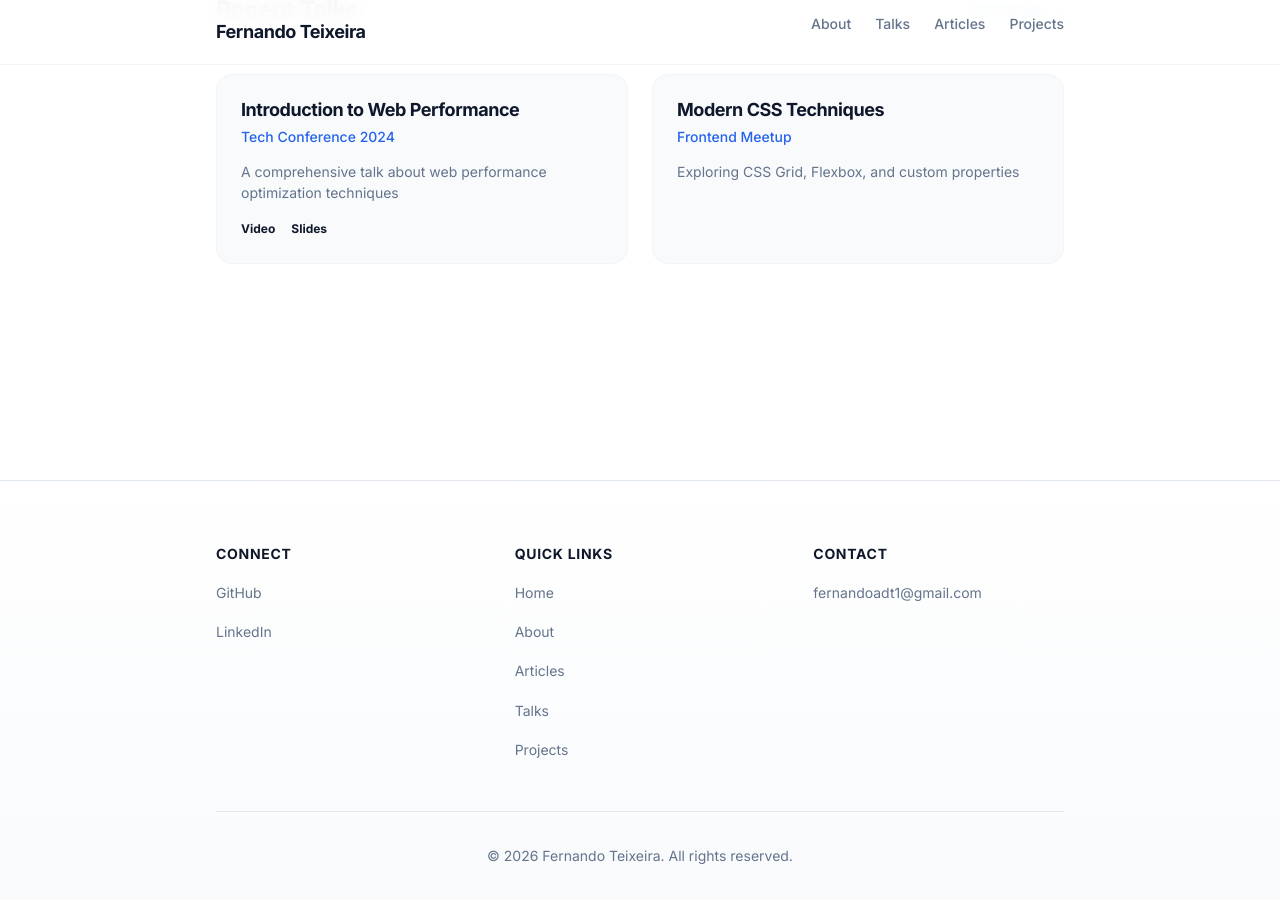
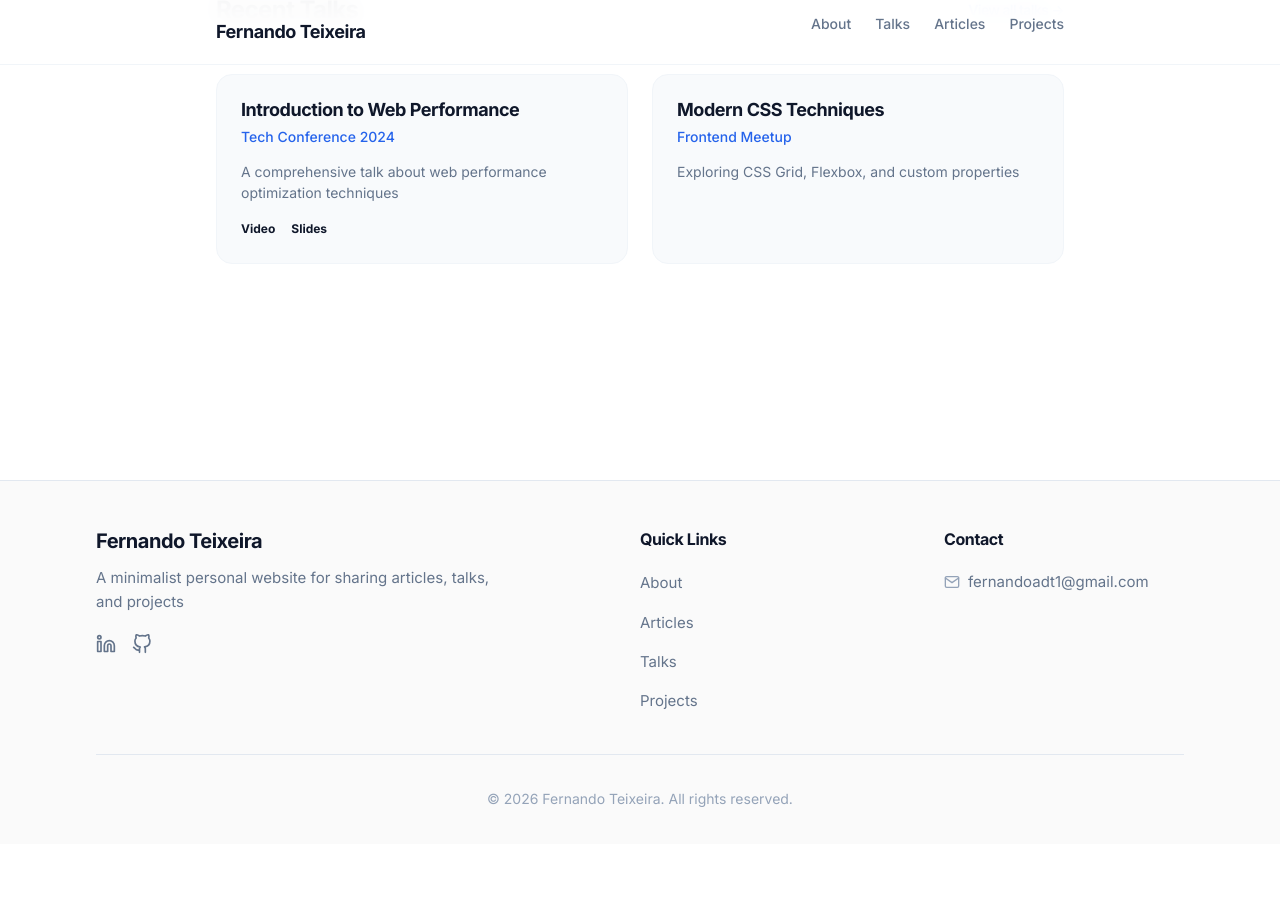
Before and after one commit to teixeira-fernando/teixeira-fernando.github.io, a Jekyll site: the page built from index.md, in a window 1280 px wide and 900 px high, scrolled down 728 px. Built offline with Jekyll 4.4.1, drawn with Linux system fonts in a browser that asks for light colours; after the commit the page ends 1572 px from its top, so only the background shows below that.

Commit message:
Redesign footer to match reference image with horizontal layout
Co-authored-by: teixeira-fernando <32043860+teixeira-fernando@users.noreply.github.com>

```diff
--- a/_includes/footer.html
+++ b/_includes/footer.html
@@ -1,27 +1,33 @@
 <footer class="site-footer">
   <div class="footer-container">
-    <div class="footer-grid">
-      <!-- Social Media Column -->
-      <div class="footer-column">
-        <h3 class="footer-heading">Connect</h3>
-        <ul class="footer-links">
+    <div class="footer-content-wrapper">
+      <!-- About/Bio Section -->
+      <div class="footer-about">
+        <h3 class="footer-name">{{ site.author.name }}</h3>
+        <p class="footer-bio">{{ site.description }}</p>
+        <div class="footer-social">
+          {% if site.author.linkedin %}
+          <a href="https://linkedin.com/in/{{ site.author.linkedin }}" target="_blank" rel="noopener noreferrer" aria-label="LinkedIn">
+            <svg xmlns="http://www.w3.org/2000/svg" width="20" height="20" viewBox="0 0 24 24" fill="none" stroke="currentColor" stroke-width="2" stroke-linecap="round" stroke-linejoin="round"><path d="M16 8a6 6 0 0 1 6 6v7h-4v-7a2 2 0 0 0-2-2 2 2 0 0 0-2 2v7h-4v-7a6 6 0 0 1 6-6z"></path><rect x="2" y="9" width="4" height="12"></rect><circle cx="4" cy="4" r="2"></circle></svg>
+          </a>
+          {% endif %}
           {% if site.author.github %}
-          <li><a href="https://github.com/{{ site.author.github }}" target="_blank" rel="noopener noreferrer">GitHub</a></li>
-          {% endif %}
-          {% if site.author.linkedin %}
-          <li><a href="https://linkedin.com/in/{{ site.author.linkedin }}" target="_blank" rel="noopener noreferrer">LinkedIn</a></li>
+          <a href="https://github.com/{{ site.author.github }}" target="_blank" rel="noopener noreferrer" aria-label="GitHub">
+            <svg xmlns="http://www.w3.org/2000/svg" width="20" height="20" viewBox="0 0 24 24" fill="none" stroke="currentColor" stroke-width="2" stroke-linecap="round" stroke-linejoin="round"><path d="M9 19c-5 1.5-5-2.5-7-3m14 6v-3.87a3.37 3.37 0 0 0-.94-2.61c3.14-.35 6.44-1.54 6.44-7A5.44 5.44 0 0 0 20 4.77 5.07 5.07 0 0 0 19.91 1S18.73.65 16 2.48a13.38 13.38 0 0 0-7 0C6.27.65 5.09 1 5.09 1A5.07 5.07 0 0 0 5 4.77a5.44 5.44 0 0 0-1.5 3.78c0 5.42 3.3 6.61 6.44 7A3.37 3.37 0 0 0 9 18.13V22"></path></svg>
+          </a>
           {% endif %}
           {% if site.author.twitter %}
-          <li><a href="https://twitter.com/{{ site.author.twitter }}" target="_blank" rel="noopener noreferrer">Twitter</a></li>
+          <a href="https://twitter.com/{{ site.author.twitter }}" target="_blank" rel="noopener noreferrer" aria-label="Twitter">
+            <svg xmlns="http://www.w3.org/2000/svg" width="20" height="20" viewBox="0 0 24 24" fill="none" stroke="currentColor" stroke-width="2" stroke-linecap="round" stroke-linejoin="round"><path d="M23 3a10.9 10.9 0 0 1-3.14 1.53 4.48 4.48 0 0 0-7.86 3v1A10.66 10.66 0 0 1 3 4s-4 9 5 13a11.64 11.64 0 0 1-7 2c9 5 20 0 20-11.5a4.5 4.5 0 0 0-.08-.83A7.72 7.72 0 0 0 23 3z"></path></svg>
+          </a>
           {% endif %}
-        </ul>
+        </div>
       </div>
 
-      <!-- Quick Links Column -->
-      <div class="footer-column">
-        <h3 class="footer-heading">Quick Links</h3>
-        <ul class="footer-links">
-          <li><a href="/">Home</a></li>
+      <!-- Quick Links Section -->
+      <div class="footer-links-section">
+        <h4 class="footer-section-title">Quick Links</h4>
+        <ul class="footer-nav">
           <li><a href="/about">About</a></li>
           <li><a href="/articles">Articles</a></li>
           <li><a href="/talks">Talks</a></li>
@@ -29,12 +35,15 @@
         </ul>
       </div>
 
-      <!-- Contact Column -->
-      <div class="footer-column">
-        <h3 class="footer-heading">Contact</h3>
-        <ul class="footer-links">
+      <!-- Contact Section -->
+      <div class="footer-contact-section">
+        <h4 class="footer-section-title">Contact</h4>
+        <ul class="footer-contact">
           {% if site.author.email %}
-          <li><a href="mailto:{{ site.author.email }}">{{ site.author.email }}</a></li>
+          <li>
+            <svg xmlns="http://www.w3.org/2000/svg" width="16" height="16" viewBox="0 0 24 24" fill="none" stroke="currentColor" stroke-width="2" stroke-linecap="round" stroke-linejoin="round"><path d="M4 4h16c1.1 0 2 .9 2 2v12c0 1.1-.9 2-2 2H4c-1.1 0-2-.9-2-2V6c0-1.1.9-2 2-2z"></path><polyline points="22,6 12,13 2,6"></polyline></svg>
+            <a href="mailto:{{ site.author.email }}">{{ site.author.email }}</a>
+          </li>
           {% endif %}
         </ul>
       </div>
--- a/assets/css/main.css
+++ b/assets/css/main.css
@@ -240,40 +240,83 @@ pre code {
 /* Footer */
 .site-footer {
   border-top: 1px solid #e2e8f0;
-  padding: 4rem 0 2rem;
+  padding: 3rem 0 2rem;
   margin-top: 4rem;
-  background: linear-gradient(to bottom, #ffffff, #f8fafc);
+  background-color: #fafafa;
 }
 
 .footer-container {
-  max-width: 56rem;
+  max-width: 72rem;
   margin: 0 auto;
-  padding: 0 1.5rem;
+  padding: 0 2rem;
 }
 
-.footer-grid {
+.footer-content-wrapper {
   display: grid;
-  grid-template-columns: repeat(auto-fit, minmax(200px, 1fr));
-  gap: 3rem;
-  margin-bottom: 3rem;
+  grid-template-columns: 2fr 1fr 1fr;
+  gap: 4rem;
+  margin-bottom: 2.5rem;
+  align-items: start;
 }
 
-.footer-column {
+/* About/Bio Section */
+.footer-about {
+  max-width: 400px;
+}
+
+.footer-name {
+  font-size: 1.25rem;
+  font-weight: 700;
+  color: #0f172a;
+  margin: 0 0 0.75rem 0;
+}
+
+.footer-bio {
+  color: #64748b;
+  font-size: 0.9375rem;
+  line-height: 1.6;
+  margin: 0 0 1rem 0;
+}
+
+.footer-social {
+  display: flex;
+  gap: 1rem;
+  margin-top: 1.25rem;
+}
+
+.footer-social a {
+  color: #64748b;
+  transition: color 0.2s ease;
+  display: flex;
+  align-items: center;
+  justify-content: center;
+}
+
+.footer-social a:hover {
+  color: #0f172a;
+}
+
+.footer-social svg {
+  width: 20px;
+  height: 20px;
+}
+
+/* Links and Contact Sections */
+.footer-links-section,
+.footer-contact-section {
   display: flex;
   flex-direction: column;
 }
 
-.footer-heading {
-  font-size: 0.875rem;
+.footer-section-title {
+  font-size: 1rem;
   font-weight: 700;
-  text-transform: uppercase;
-  letter-spacing: 0.05em;
   color: #0f172a;
-  margin-bottom: 1rem;
-  margin-top: 0;
+  margin: 0 0 1.25rem 0;
 }
 
-.footer-links {
+.footer-nav,
+.footer-contact {
   list-style: none;
   margin: 0;
   padding: 0;
@@ -282,21 +325,37 @@ pre code {
   gap: 0.75rem;
 }
 
-.footer-links li {
+.footer-nav li,
+.footer-contact li {
   margin: 0;
 }
 
-.footer-links a {
+.footer-nav a,
+.footer-contact a {
   color: #64748b;
-  font-size: 0.875rem;
+  font-size: 0.9375rem;
   font-weight: 400;
+  text-decoration: none;
   transition: color 0.2s ease;
-  text-decoration: none;
   display: inline-block;
 }
 
-.footer-links a:hover {
-  color: #2563eb;
+.footer-nav a:hover,
+.footer-contact a:hover {
+  color: #0f172a;
+}
+
+.footer-contact li {
+  display: flex;
+  align-items: center;
+  gap: 0.5rem;
+}
+
+.footer-contact svg {
+  width: 16px;
+  height: 16px;
+  color: #94a3b8;
+  flex-shrink: 0;
 }
 
 .footer-bottom {
@@ -307,7 +366,7 @@ pre code {
 
 .footer-bottom p {
   margin: 0;
-  color: #64748b;
+  color: #94a3b8;
   font-size: 0.875rem;
 }
 
@@ -401,13 +460,17 @@ pre code {
 
 /* Mobile responsiveness */
 @media (max-width: 768px) {
-  .footer-grid {
+  .footer-content-wrapper {
     grid-template-columns: 1fr;
-    gap: 2rem;
+    gap: 2.5rem;
   }
 
   .footer-container {
     padding: 0 1.5rem;
+  }
+
+  .footer-about {
+    max-width: 100%;
   }
 }
 
```
